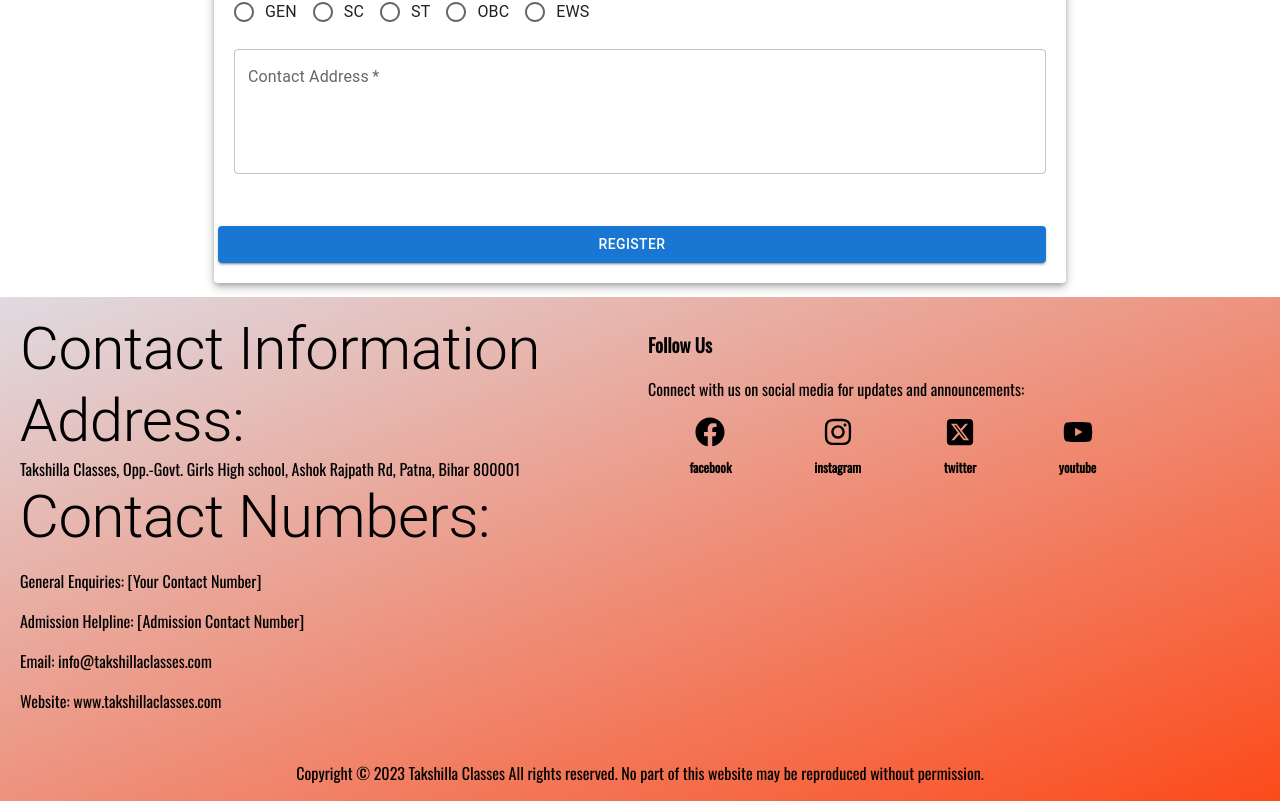
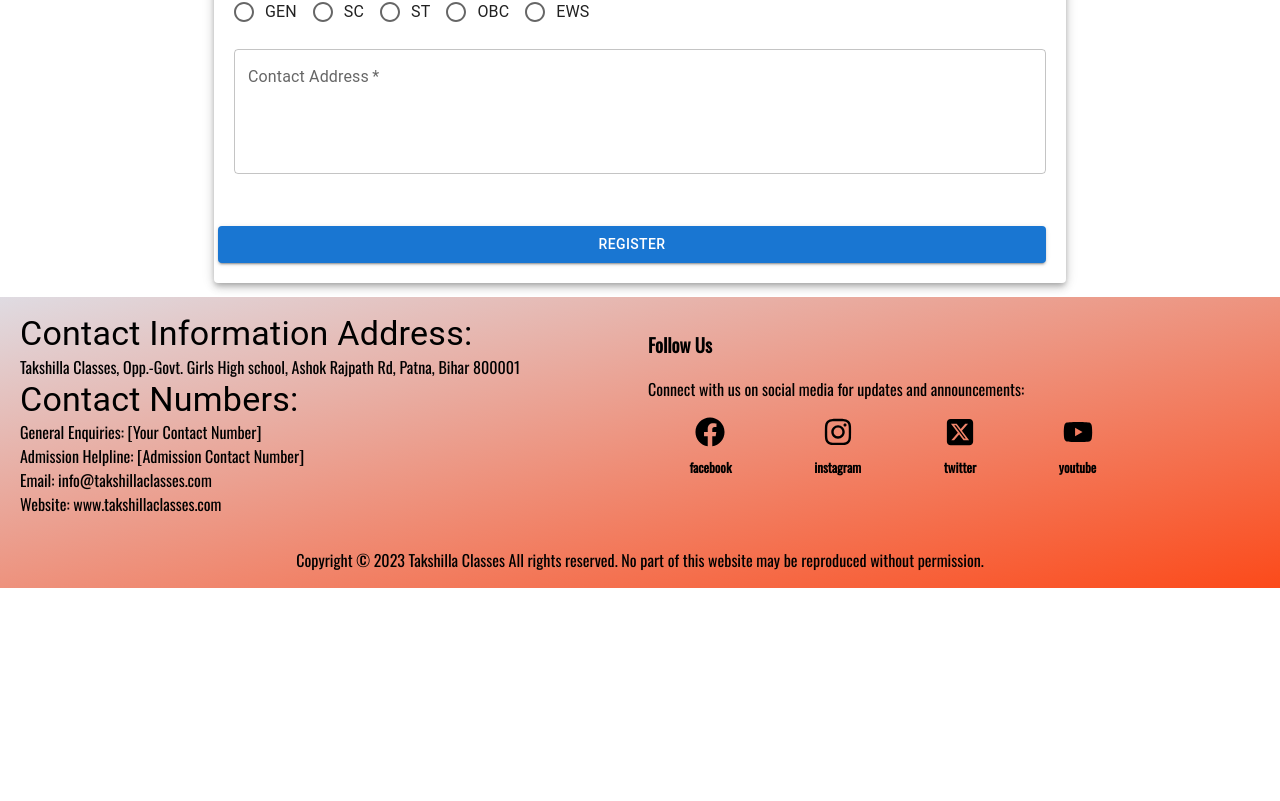
Before and after one commit to Sandeep-raj/takshilla, a React (Vite) app: page /register in a window 1280 px wide. Shown: the part 809-1610 px from the top of the page. After the commit the page ends 1397 px from the top, so only its background shows below. Built offline with nearby package versions, Linux system fonts and the light colour scheme.

Commit message:
carousel touch changes

```diff
--- a/src/component/Footer/Footer.jsx
+++ b/src/component/Footer/Footer.jsx
@@ -11,20 +11,32 @@
     <div className="footer_root">
       <Grid container spacing={2} className="rootgrid">
         <Grid item xs={12} sm={12} md={12} lg={6}>
-          <Typography variant={!desktopView ? "h3" : "h2"}>
+          <Typography variant={!desktopView ? "h3" : "h4"}>
             Contact Information Address:
           </Typography>
-          <Typography variant={!desktopView ? "p" : "p"}>
+          <Typography variant={!desktopView ? "h4" : "h7"}>
             Takshilla Classes, Opp.-Govt. Girls High school, Ashok Rajpath Rd,
             Patna, Bihar 800001
           </Typography>
-          <Typography variant={!desktopView ? "h3" : "h2"}>
+          <Typography variant={!desktopView ? "h3" : "h4"}>
             Contact Numbers:
           </Typography>
-          <p>General Enquiries: [Your Contact Number]</p>
-          <p>Admission Helpline: [Admission Contact Number]</p>
-          <p>Email: info@takshillaclasses.com</p>
-          <p>Website: www.takshillaclasses.com</p>
+          <Typography variant={!desktopView ? "h3" : "h7"}>
+            General Enquiries: [Your Contact Number]
+            <br />
+          </Typography>
+          <Typography variant={!desktopView ? "h3" : "h7"}>
+            Admission Helpline: [Admission Contact Number]
+            <br />
+          </Typography>
+          <Typography variant={!desktopView ? "h3" : "h7"}>
+            Email: info@takshillaclasses.com
+            <br />
+          </Typography>
+          <Typography variant={!desktopView ? "h3" : "h7"}>
+            Website: www.takshillaclasses.com
+            <br />
+          </Typography>
         </Grid>
         <Grid item xs={12} sm={12} md={12} lg={6}>
           <h3>Follow Us</h3>
```
Also changed, not shown: 3 other files (tests, documents, lock files or other folders).
